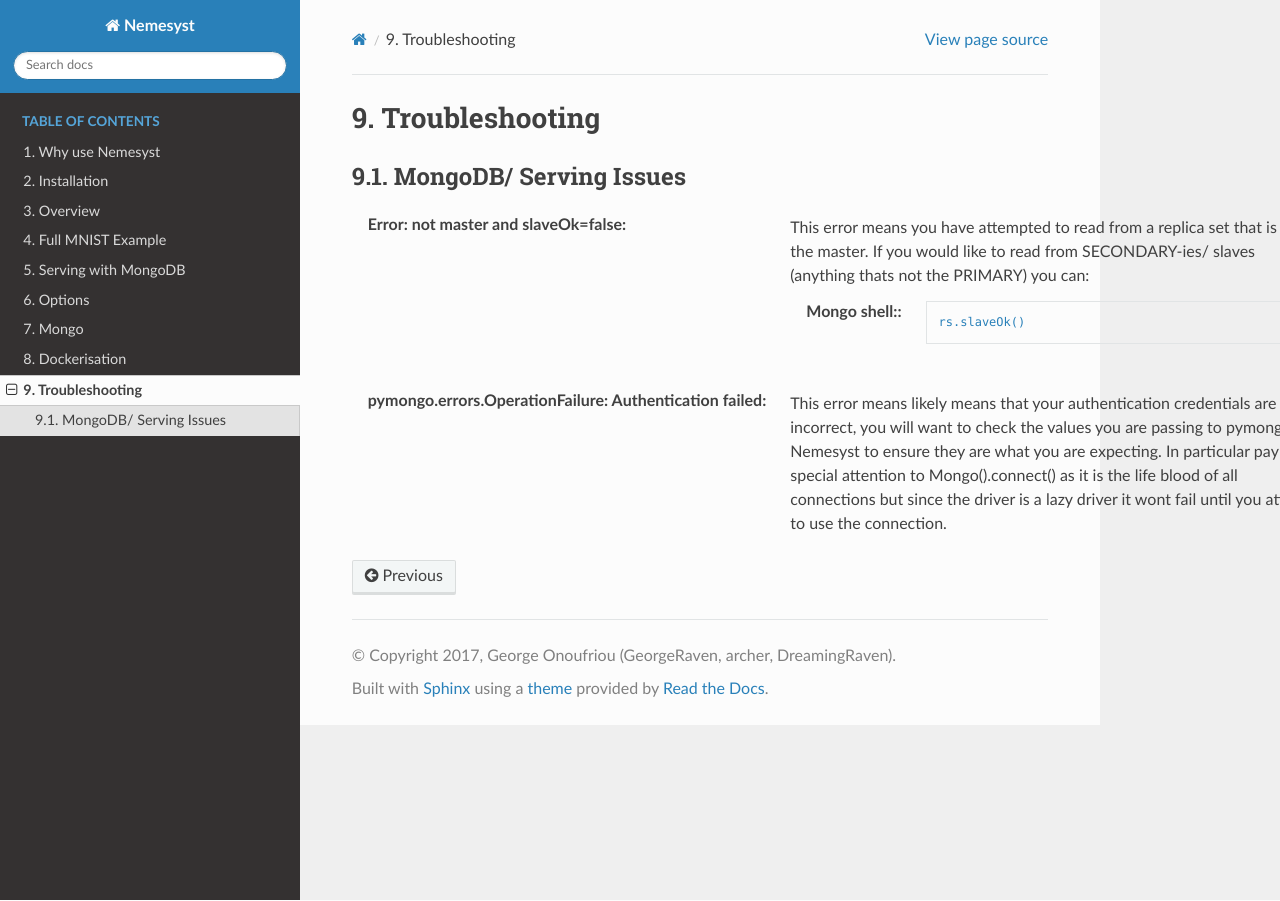
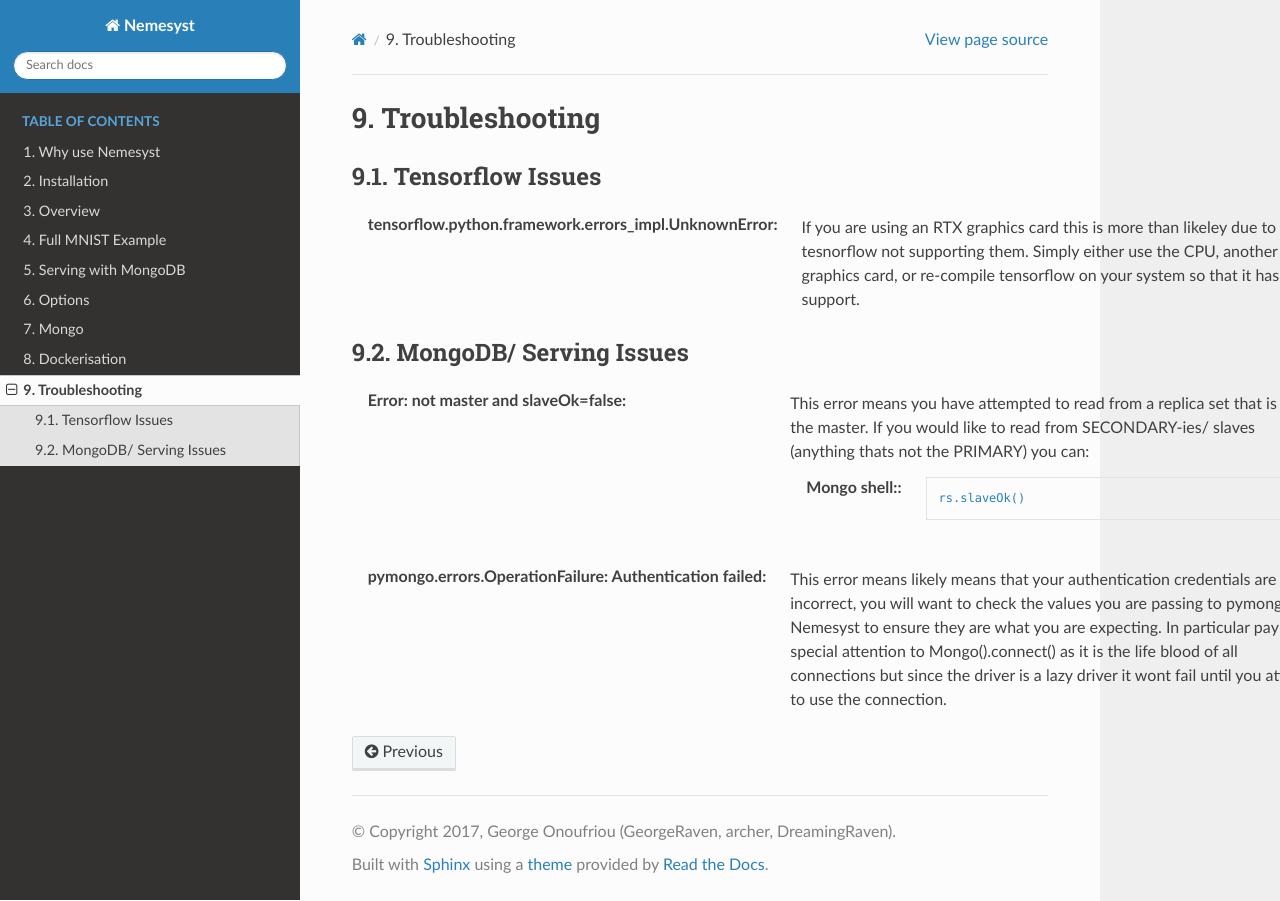
Before and after one commit to DreamingRaven/nemesyst, a Sphinx documentation site: the page built from docs/source/troubleshooting.rst, in a window 1280 px wide. Built offline with Sphinx 7.4.7 and the Read the Docs theme 2.0.0, drawn with Linux system fonts in a browser that asks for light colours; the version number could not be read and is left out.

Commit message:
Added troubleshooting tensorflow

```diff
--- a/docs/source/troubleshooting.rst
+++ b/docs/source/troubleshooting.rst
@@ -3,6 +3,14 @@
 
 Troubleshooting
 ===============
+
+Tensorflow Issues
+*****************
+
+:tensorflow.python.framework.errors_impl.UnknownError:
+
+  If you are using an RTX graphics card this is more than likeley due to your tesnorflow not supporting them. Simply either use the CPU, another graphics card, or re-compile tensorflow on your system so that it has RTX support.
+
 
 .. _section_ts_mongodb:
 
```
